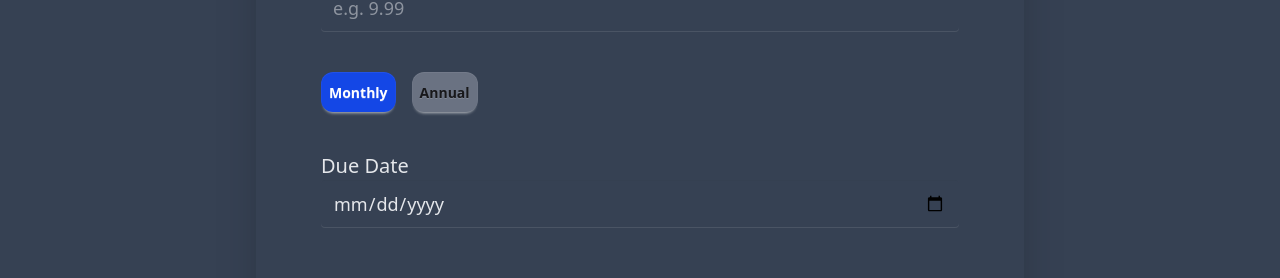
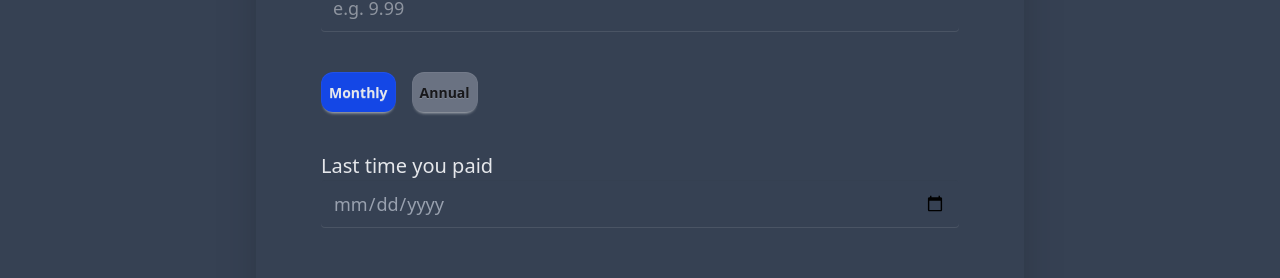
Before and after one commit to qredd121/bill_track, a Next.js app: page /add in a window 1280 px wide. Shown: the part 434-712 px from the top of the page. Built offline with nearby package versions, Linux system fonts and the light colour scheme.

Commit message:
added annual and monthly, fixed navbar pointer

```diff
--- a/src/app/add/page.tsx
+++ b/src/app/add/page.tsx
@@ -18,10 +18,10 @@ export default function Add() {
     await fetch("/api/subscriptions", {
       method: "POST",
       headers: { "Content-Type": "application/json" },
-      body: JSON.stringify({ name, cost: parseFloat(cost), paydate }),
+      body: JSON.stringify({ name, cost: parseFloat(cost), plan, paydate }),
     });
 
-    router.push("/");
+    router.push("/all");
   }
 
   return (
@@ -42,7 +42,7 @@ export default function Add() {
                 value={name}
                 onChange={(e) => setName(e.target.value)}
                 required
-                className="input outline-none input-lg w-full bg-gray-700 text-white border-transparent"
+                className="input outline-none input-lg w-full bg-gray-700 text-white font-light border-transparent"
                 placeholder="e.g. Netflix"
               />
             </label>
@@ -57,7 +57,7 @@ export default function Add() {
                 required
                 min="0"
                 step="0.01"
-                className="input outline-none input-lg w-full bg-gray-700 text-gray-200 border-none"
+                className="input outline-none input-lg w-full bg-gray-700 text-gray-200 font-light border-none"
                 placeholder="e.g. 9.99"
               />
             </label>
@@ -69,7 +69,7 @@ export default function Add() {
                 className={
                   `btn border-none rounded-xl p-2 cursor-pointer ` +
                   (plan === "monthly"
-                    ? "bg-blue-700 text-white"
+                    ? "bg-blue-700 text-gray-200"
                     : "bg-gray-500 hover:bg-blue-700")
                 }
               >
@@ -91,14 +91,14 @@ export default function Add() {
             </div>
             <label className="form-control w-full">
               <span className="label-text mb-2 text-xl text-gray-200">
-                Due Date
+                Last time you paid
               </span>
               <input
                 type="date"
                 value={paydate}
                 onChange={(e) => setpaydate(e.target.value)}
                 required
-                className="input outline-none input-lg w-full bg-gray-700 text-gray-200 border-none"
+                className="input outline-none input-lg w-full bg-gray-700 text-gray-400 font-light border-none"
               />
             </label>
             <button
--- a/src/components/Navbar.tsx
+++ b/src/components/Navbar.tsx
@@ -4,10 +4,10 @@ import AddSVG from "./AddSVG";
 export default function Navbar({ className, isAdd }: NavbarProps) {
   return (
     <div className={`border-b-1 border-b-gray-200 py-3 flex ${className}`}>
-      <a href="/">
+      <a className="cursor-pointer" href="/">
         <p className="text-gray-300 font-bold mr-10 pl-4">BillTracker</p>
       </a>
-      <a href="all">
+      <a className="cursor-pointer" href="all">
         <p className="text-gray-300 mr-10 pl-4">Your Subscriptions</p>
       </a>
       {!isAdd && (
--- a/src/db/schema.ts
+++ b/src/db/schema.ts
@@ -2,6 +2,7 @@ import {
   integer,
   pgTable,
   real,
+  text,
   timestamp,
   varchar,
 } from "drizzle-orm/pg-core";
@@ -10,6 +11,7 @@ export const subscriptionsTable = pgTable("subscriptions", {
   id: integer().primaryKey().generatedAlwaysAsIdentity(),
   name: varchar({ length: 255 }).notNull(),
   cost: real().notNull(),
+  plan: text({ enum: ["monthly", "annual"] }),
   paydate: timestamp({ mode: "string" }),
   createdAt: timestamp().defaultNow(),
 });
```
